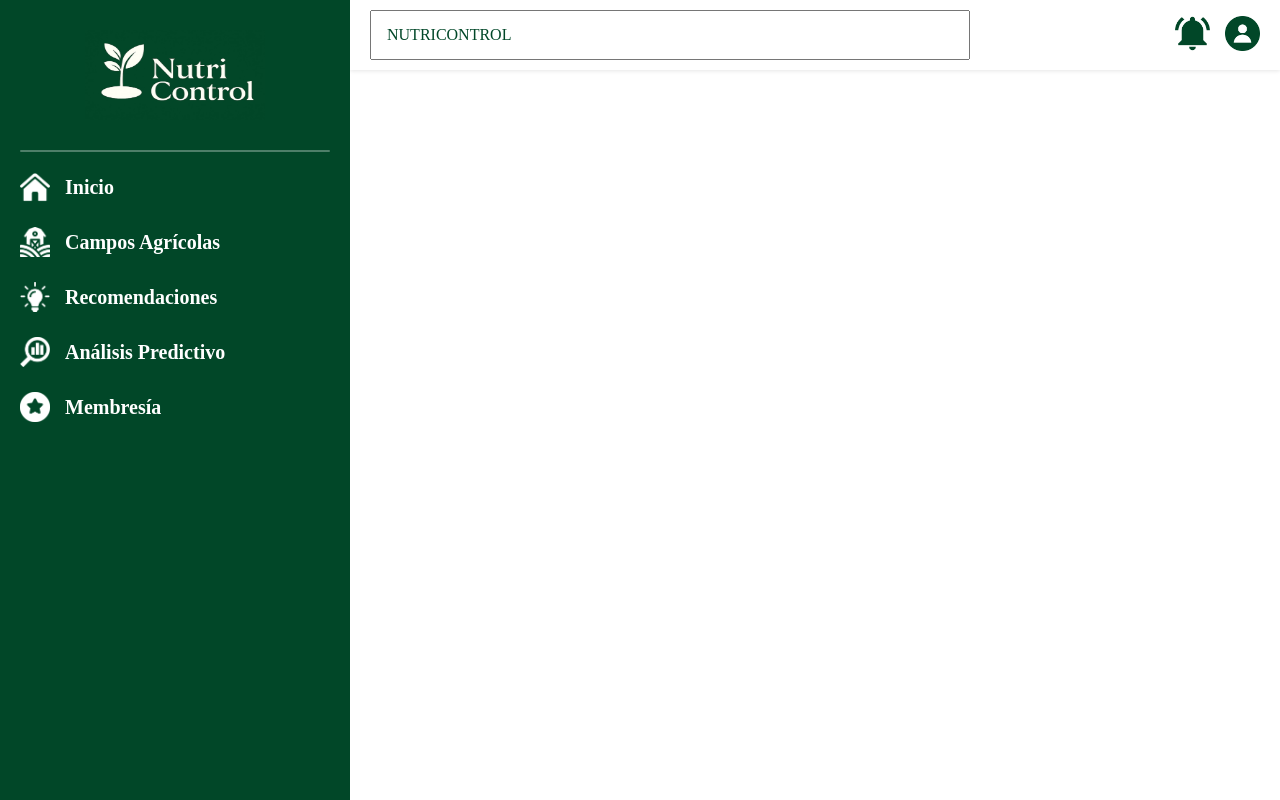
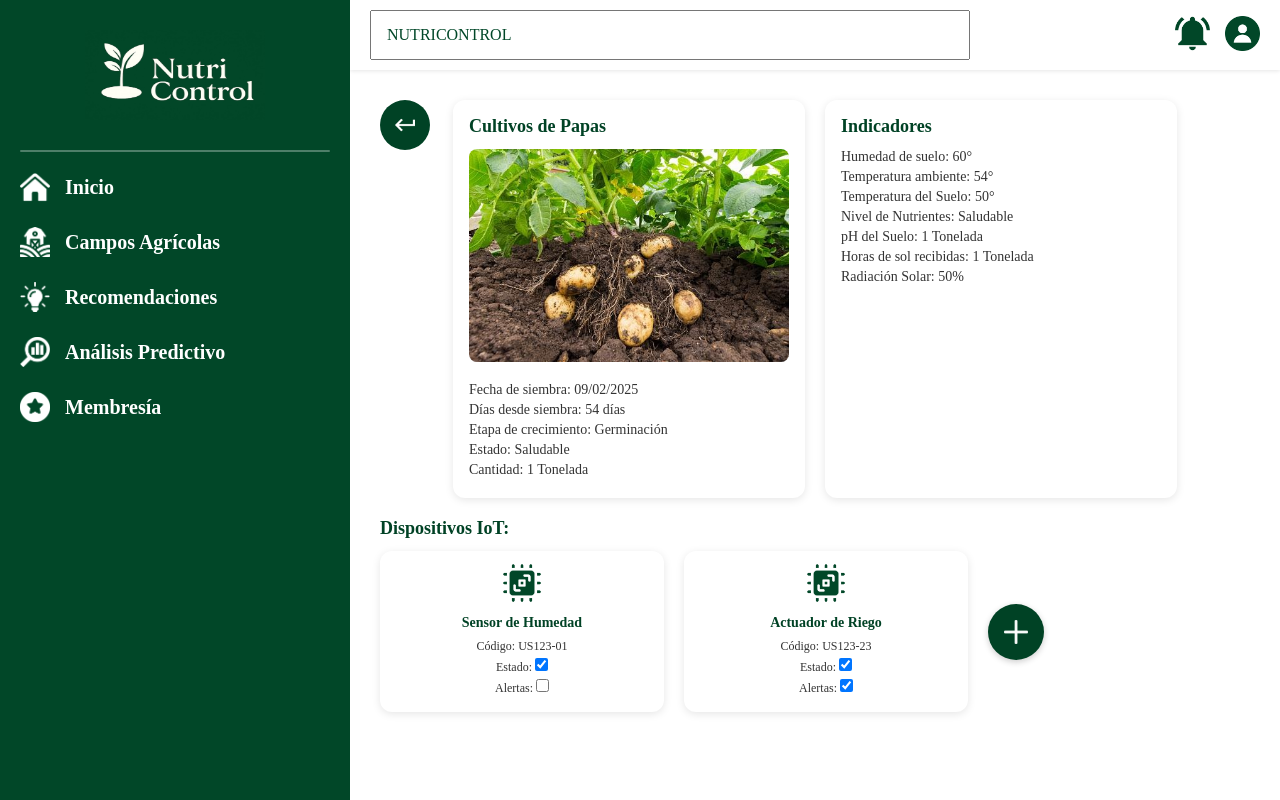
Before and after one commit to Desarrollo-de-Soluciones-IoT-2510-2942/FrontEnd, a Vue app: page /individual-crop in a window 1280 px wide. Built offline with nearby package versions, Linux system fonts and the light colour scheme; a web font is replaced by a local one.

Commit message:
feat: add individual crop component

```diff
--- a/src/content/pages/crops/all-crops.component.vue
+++ b/src/content/pages/crops/all-crops.component.vue
@@ -7,7 +7,12 @@
       Cultivos de <span class="crop-name">{{ campoName }}</span>
     </h2>
     <div class="cultivation-list">
-      <div v-for="cultivo in cultivos" :key="cultivo.id" class="cultivation-card">
+      <div
+          v-for="cultivo in cultivos"
+          :key="cultivo.id"
+          class="cultivation-card"
+          @click="goToDetail"
+      >
         <div class="card-body">
           <img src="/general-icons/crop-icon.png" alt="Cultivo" class="crop-icon"/>
           <div class="cultivation-info">
@@ -20,7 +25,7 @@
       </div>
     </div>
     <button class="add-button" @click="goToAdd">
-      <img src="/general-icons/add-icon.png" alt="Agregar"/>
+      <img src="/general-icons/check-icon.png" alt="Agregar"/>
     </button>
   </div>
 </template>
@@ -36,6 +41,7 @@ const cultivos = ref([
 ])
 const goBack = () => router.push('/fields')
 const goToAdd = () => router.push('/fields')
+const goToDetail = () => router.push('/individual-crop')
 </script>
 
 <style scoped>
@@ -81,6 +87,7 @@ const goToAdd = () => router.push('/fields')
   box-shadow: 0 2px 8px rgba(0,0,0,0.1);
   width: 520px;
   padding: 26px;
+  cursor: pointer;
 }
 .card-body {
   display: flex;
--- /dev/null
+++ b/src/content/pages/crops/components/individual-crop.component.vue
@@ -0,0 +1,164 @@
+<template>
+  <div class="individual-crop">
+    <button class="btn-return" @click="goBack">
+      <img src="/general-icons/return-icon.png" alt="Regresar"/>
+    </button>
+    <div class="top-section">
+      <div class="cultivation-card">
+        <h3 class="cultivation-title">Cultivos de Papas</h3>
+        <img src="/recommendations/cultivo-papa.jpg" alt="Cultivo de Papas" class="cultivation-img"/>
+        <p>Fecha de siembra: 09/02/2025</p>
+        <p>Días desde siembra: 54 días</p>
+        <p>Etapa de crecimiento: Germinación</p>
+        <p>Estado: Saludable</p>
+        <p>Cantidad: 1 Tonelada</p>
+      </div>
+      <div class="indicators-card">
+        <h3 class="indicators-title">Indicadores</h3>
+        <p>Humedad de suelo: 60°</p>
+        <p>Temperatura ambiente: 54°</p>
+        <p>Temperatura del Suelo: 50°</p>
+        <p>Nivel de Nutrientes: Saludable</p>
+        <p>pH del Suelo: 1 Tonelada</p>
+        <p>Horas de sol recibidas: 1 Tonelada</p>
+        <p>Radiación Solar: 50%</p>
+      </div>
+    </div>
+    <h3 class="sub-title">Dispositivos IoT:</h3>
+    <div class="iot-list">
+      <div v-for="device in devices" :key="device.id" class="iot-card">
+        <img src="/general-icons/iot-icon.png" alt="IoT" class="iot-icon"/>
+        <h4 class="iot-title">{{ device.name }}</h4>
+        <p>Código: {{ device.code }}</p>
+        <p>
+          Estado:
+          <input type="checkbox" v-model="device.state"/>
+        </p>
+        <p>
+          Alertas:
+          <input type="checkbox" v-model="device.alerts"/>
+        </p>
+      </div>
+      <button class="add-button" @click="goToAddDevice">
+        <img src="/general-icons/add-icon.png" alt="Agregar"/>
+      </button>
+    </div>
+  </div>
+</template>
+
+<script setup>
+import { ref } from 'vue'
+import { useRouter } from 'vue-router'
+const router = useRouter()
+const devices = ref([
+  { id: 1, name: 'Sensor de Humedad', code: 'US123-01', state: true, alerts: false },
+  { id: 2, name: 'Actuador de Riego', code: 'US123-23', state: true, alerts: true }
+])
+const goBack = () => router.push('/crops')
+const goToAddDevice = () => {}
+</script>
+
+<style scoped>
+.individual-crop {
+  position: relative;
+  padding: 30px;
+}
+.btn-return {
+  position: absolute;
+  top: 30px;
+  left: 30px;
+  width: 50px;
+  height: 50px;
+  background-color: #004225;
+  border: none;
+  border-radius: 50%;
+  display: flex;
+  align-items: center;
+  justify-content: center;
+  cursor: pointer;
+}
+.btn-return img {
+  width: 20px;
+  height: 20px;
+}
+.top-section {
+  display: flex;
+  gap: 20px;
+  justify-content: center;
+  margin-bottom: 20px;
+}
+.cultivation-card,
+.indicators-card {
+  background: white;
+  border-radius: 12px;
+  box-shadow: 0 2px 8px rgba(0,0,0,0.1);
+  width: 320px;
+  padding: 16px;
+}
+.cultivation-title,
+.indicators-title {
+  font-size: 18px;
+  color: #004225;
+  margin-bottom: 12px;
+}
+.cultivation-img {
+  width: 100%;
+  border-radius: 8px;
+  margin-bottom: 12px;
+}
+.cultivation-card p,
+.indicators-card p {
+  font-size: 14px;
+  color: #333;
+  margin: 4px 0;
+}
+.sub-title {
+  font-size: 18px;
+  color: #004225;
+  margin-bottom: 12px;
+}
+.iot-list {
+  display: flex;
+  gap: 20px;
+  align-items: center;
+}
+.iot-card {
+  background: white;
+  border-radius: 12px;
+  box-shadow: 0 2px 8px rgba(0,0,0,0.1);
+  width: 260px;
+  padding: 12px;
+  text-align: center;
+}
+.iot-icon {
+  width: 40px;
+  height: 40px;
+  margin-bottom: 8px;
+}
+.iot-title {
+  font-size: 14px;
+  color: #004225;
+  margin-bottom: 8px;
+}
+.iot-card p {
+  font-size: 12px;
+  color: #333;
+  margin: 4px 0;
+}
+.add-button {
+  width: 56px;
+  height: 56px;
+  background-color: #004225;
+  border: none;
+  border-radius: 50%;
+  display: flex;
+  align-items: center;
+  justify-content: center;
+  cursor: pointer;
+  box-shadow: 0 2px 6px rgba(0,0,0,0.2);
+}
+.add-button img {
+  width: 24px;
+  height: 24px;
+}
+</style>
--- a/src/router/index.js
+++ b/src/router/index.js
@@ -11,6 +11,7 @@ import AllFields from "../content/pages/fields/all-fields.component.vue";
 import EditField from "../content/pages/fields/components/edit-field.component.vue";
 import CreateField from "../content/pages/fields/components/create-field.component.vue";
 import AllCrops from "../content/pages/crops/all-crops.component.vue";
+import IndividualCrop from "../content/pages/crops/components/individual-crop.component.vue";
 
 const router = createRouter({
     history: createWebHistory(),
@@ -31,6 +32,7 @@ const router = createRouter({
         { path: '/edit-field', component: EditField},
         { path: '/create-field', component: CreateField},
         { path: '/crops', component: AllCrops},
+        { path: '/individual-crop', component: IndividualCrop},
     ],
 });
 
```
